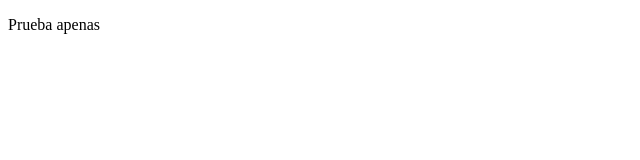
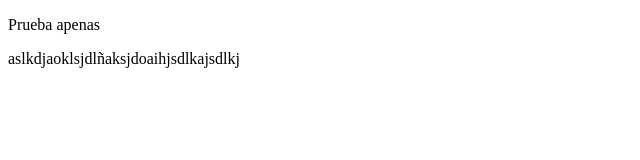
Before and after one commit to joseferrer1090/prueba, a plain HTML site: page index.html in a window 1280 px wide. Shown: the whole page, without its empty margins (0-640 px from the left). Drawn offline with Linux system fonts and the light colour scheme.

Commit message:
Change => segundo cambion

```diff
--- a/index.html
+++ b/index.html
@@ -9,5 +9,6 @@
 <body>
     <p>Prueba apenas
     </p>
+     aslkdjaoklsjdlñaksjdoaihjsdlkajsdlkj
 </body>
 </html>
```
